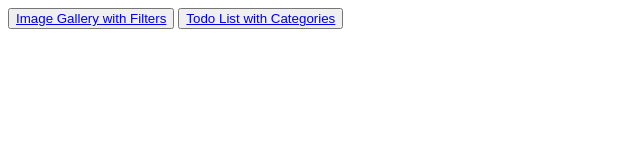
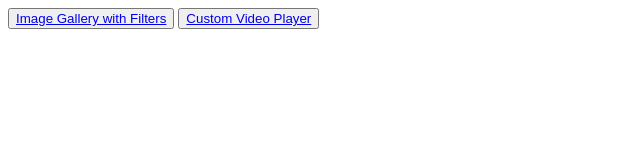
Before and after one commit to dhyanpatel3/WDF_Test, a plain HTML site: page index.html in a window 1280 px wide. Shown: the full height of the page, 0-640 px from the left. Drawn offline with Linux system fonts and the light colour scheme.

Commit message:
added file q2

```diff
--- a/index.html
+++ b/index.html
@@ -8,7 +8,7 @@
 <body>
     <button><a href="q1.html">Image Gallery with Filters</a></button>
     <button><a href="q2.html">
-        Todo List with Categories
+        Custom Video Player
         </a></button>
 </body>
 </html>
```
